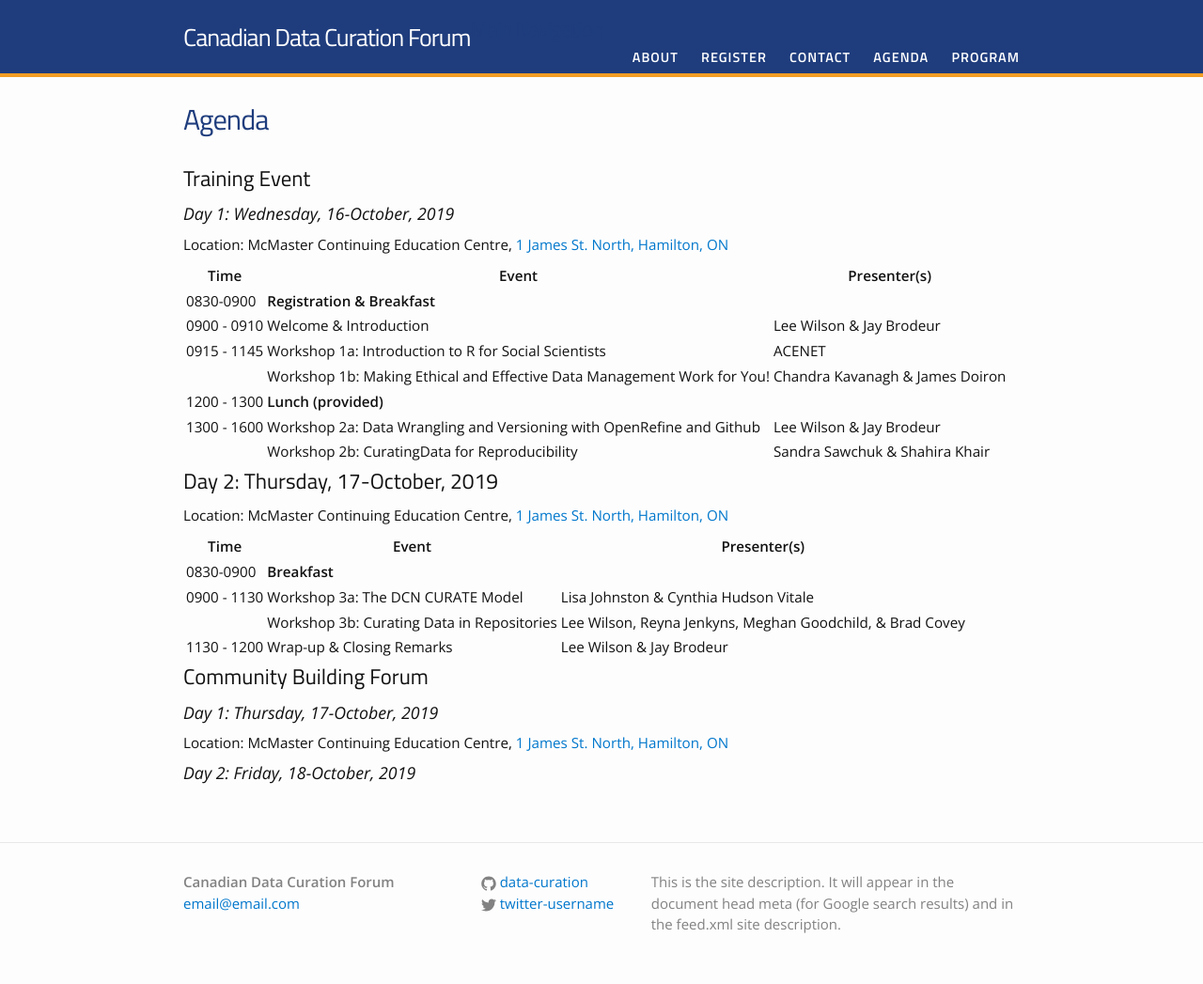
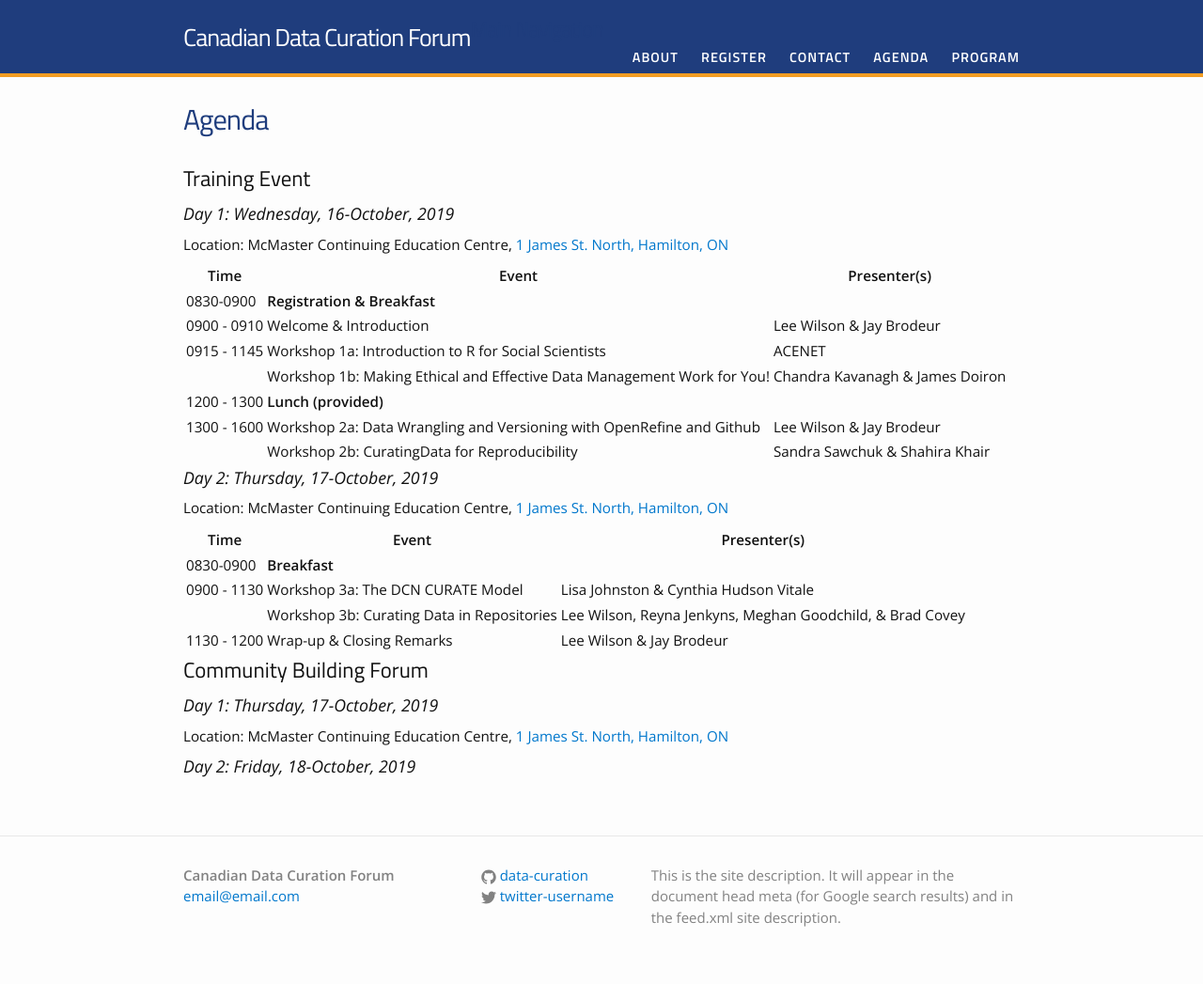
Before and after one commit to data-curation/data-curation.github.io, a Jekyll site: the page built from agenda.md, in a window 1280 px wide. Shown: the whole page at 94% size. Built offline with Jekyll 4.4.1, drawn with Linux system fonts in a browser that asks for light colours.

```diff
--- a/agenda.md
+++ b/agenda.md
@@ -53,7 +53,7 @@ Location: McMaster Continuing Education Centre, [1 James St. North, Hamilton, ON
   </tbody>
 </table>
 
-## Day 2: Thursday, 17-October, 2019
+### Day 2: Thursday, 17-October, 2019
 Location: McMaster Continuing Education Centre, [1 James St. North, Hamilton, ON](https://goo.gl/maps/5kK3S6DEB4SJ8SYV8)
 
 <table>
```
